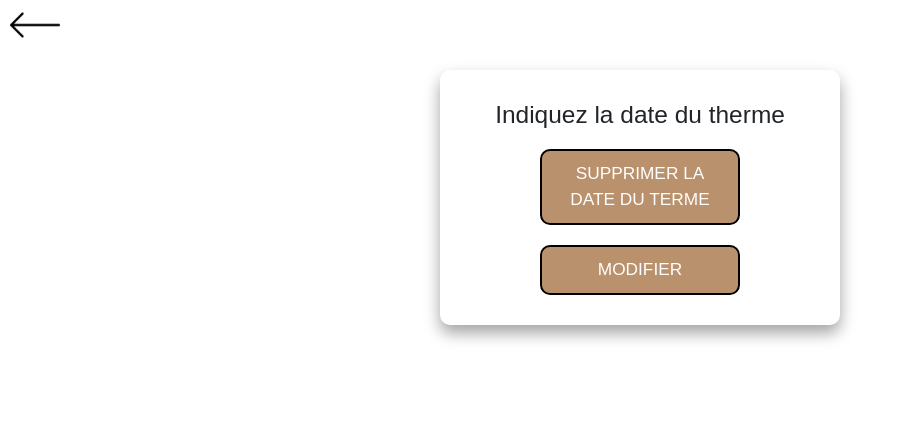
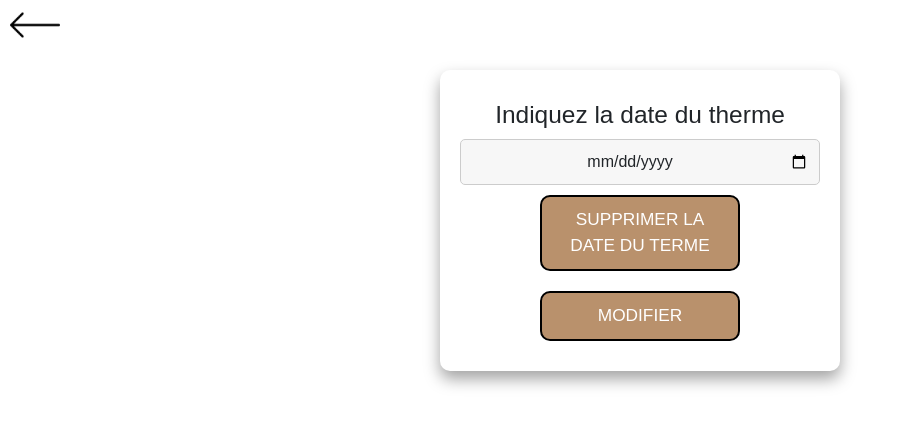
Before and after one commit to GillesCob/chouxfleurs, a Flask app: template app_folder/templates/change_clue_due_date.html in a window 1280 px wide. Shown: the part 56-481 px from the top of the page, without its empty margins (0-901 px from the left). Run offline with Flask 3, Linux system fonts and the light colour scheme; the template is opened without the code that fills it: most values are stand-ins (such as "Sample title", 1, 10 or a date in 2020); some libraries are stand-ins or nearby versions.

Commit message:
tentatives

```diff
--- a/app_folder/templates/change_clue_due_date.html
+++ b/app_folder/templates/change_clue_due_date.html
@@ -16,14 +16,15 @@
             <h3>Indiquez la date du therme</h3>
             <form method="post">
                 {%if due_date %}
-                    <form method="post" action="{{ url_for('views.delete_clue_due_date') }}" style="margin-top: 10px;">
+                    <input type="date" class="form-control text-center" name="due_date" value="{{due_date}}" required>
+                    <button onclick="window.location.href='/delete_clue_due_date'" class="my_btn">Supprimer la date du terme</button>
+                    <!-- <form method="post" action="{{ url_for('views.delete_clue_due_date') }}" style="margin-top: 10px;">
                         <button type="submit" class="my_btn">Supprimer la date du terme</button>
-                    </form>
-
+                    </form> -->
 
                     <button type="submit" class="my_btn" >Modifier</button>
                 {%else%}
-                    <input type="date" class="form-control text-center" name="due_date" value="{{ '' }}" required>
+                    <input type="date" class="form-control text-center" name="new_due_date" value="{{ '' }}" required>
                     <button type="submit" class="my_btn" >Valider</button>
                 {%endif%}
 
--- a/app_folder/views.py
+++ b/app_folder/views.py
@@ -1531,7 +1531,7 @@ def change_clue_due_date():
 
 
     if request.method == 'POST' :
-        due_date = request.form.get('due_date')
+        due_date = request.form.get('newdue_date')
         project.due_date = due_date
         project.save()
 
```
